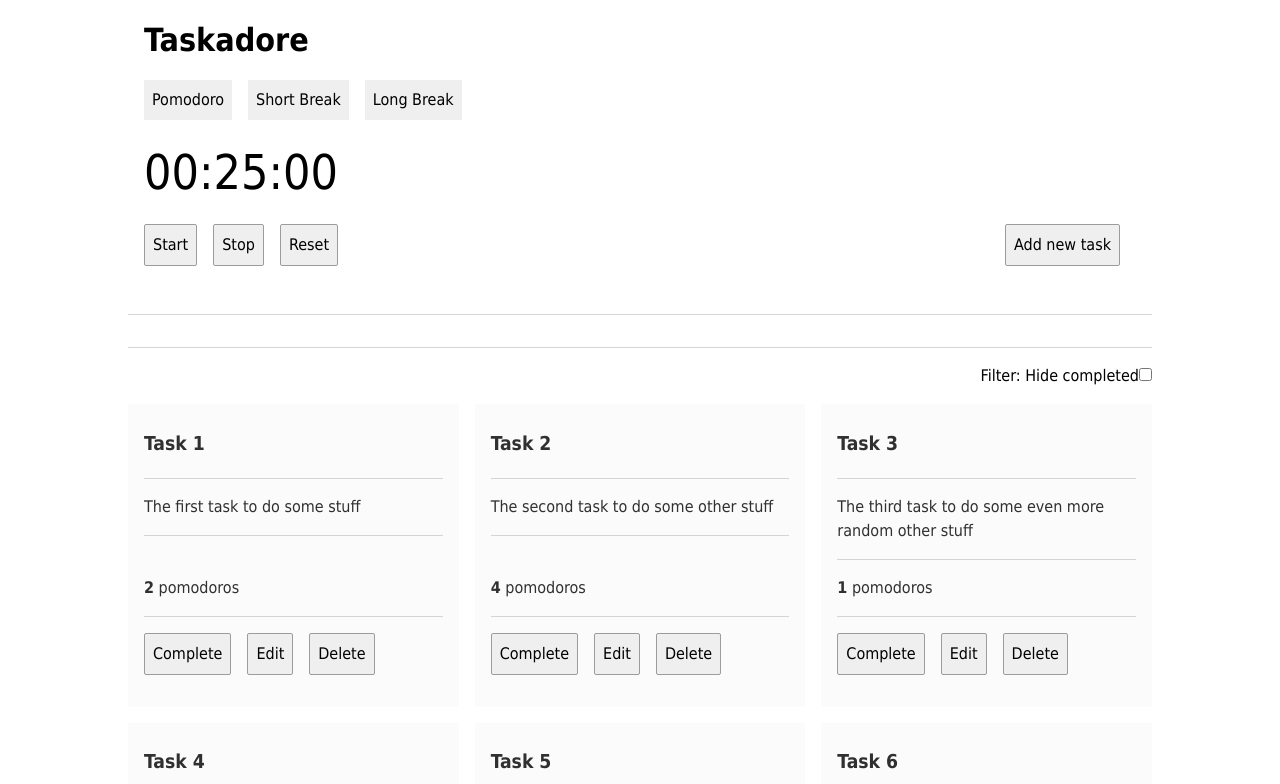
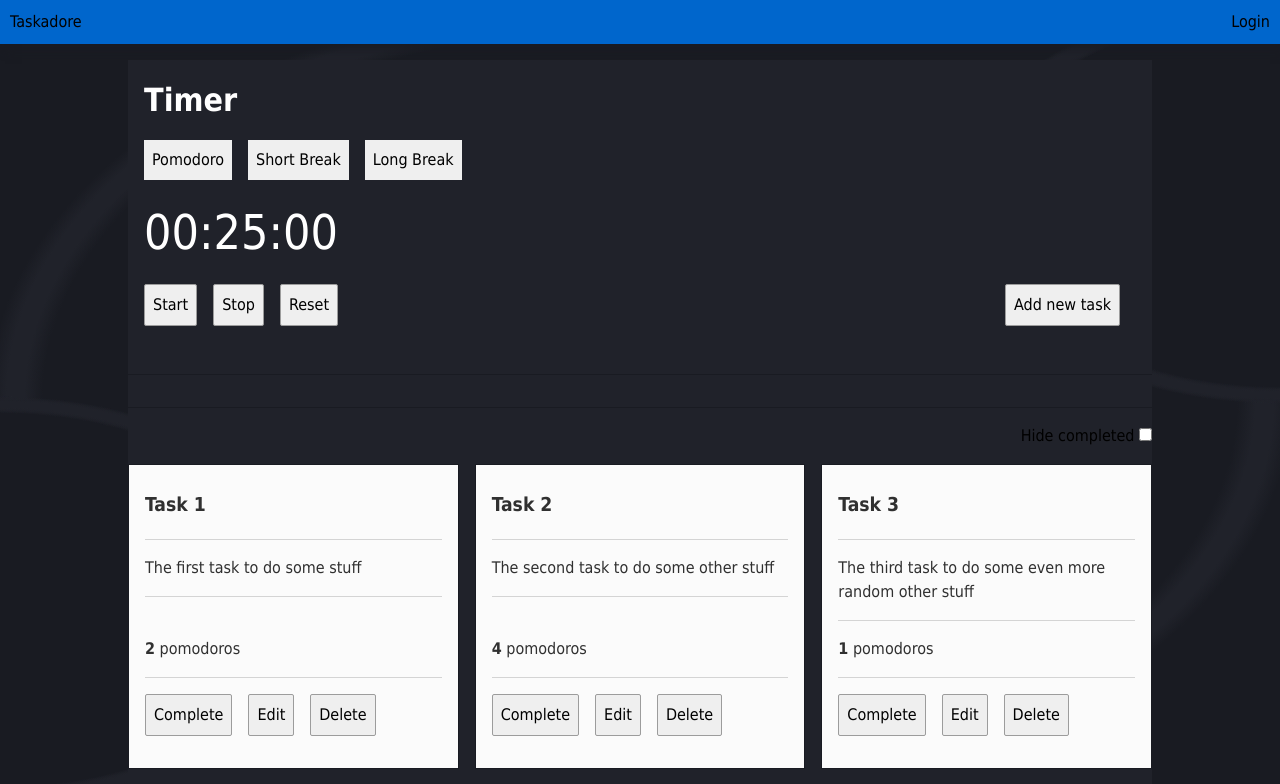
Before and after one commit to helirose/taskadore, a Vue app: page / in a window 1280 px wide. Shown: the top 784 px of the page. Built offline with nearby package versions, Linux system fonts and the light colour scheme.

Commit message:
update 07-11

```diff
--- a/package.json
+++ b/package.json
@@ -9,6 +9,7 @@
     "preview": "vite preview"
   },
   "dependencies": {
+    "firebase": "^10.2.0",
     "vue": "^3.2.47"
   },
   "devDependencies": {
--- a/src/App.vue
+++ b/src/App.vue
@@ -95,9 +95,17 @@ function check(event) {
 </script>
 
 <template>
+  <header>
+    <span class="logo">Taskadore</span>
+    <nav>
+        <ul>
+          <li>Login</li>
+        </ul>
+      </nav>
+  </header>
   <div id="grid">
     <div id="info-block">
-      <h1>Taskadore</h1>
+      <h1>Timer</h1>
       <Timer class="timer" />
       <button class="action-btn" @click="showNewTaskToggle()">{{ showTaskText }}</button>
     </div>
@@ -106,8 +114,7 @@ function check(event) {
     </div>
     <div id="task-actions">
       <form>
-        Filter:
-        <label for="filterCompleted">Hide completed</label>
+        <label for="filterCompleted">Hide completed </label>
         <input name="filterCompleted" v-model="filters" type="checkbox" value="filterCompleted" @change="check($event)" />
       </form>
     </div>
@@ -116,12 +123,38 @@ function check(event) {
 </template>
 
 <style>
+  header {
+    width: 100%;
+    padding: 10px;
+    background: #0066CC;
+    box-shadow: 5px 5px 10px #191b22;
+    color: #000000;
+    margin-bottom: 1em;
+    display: flex;
+  }
+
+  header span {
+    flex: 0 0 50%;
+  }
+
+  nav {
+    flex: 1 0 50%;
+    text-align: right;
+  }
+
+  nav ul, nav ul li {
+    margin: 0;
+    text-indent: 0;
+    list-style-type: none;
+  }
+
   #info-block, #new-task-block {
     grid-column-start: 1;
     grid-column-end: 4;
     padding: 1em;
     display: flex;
     flex-wrap: wrap;
+    color: #ffffff;
   }
 
   #info-block {
@@ -141,8 +174,8 @@ function check(event) {
   }
 
   #new-task-block {
-    border-top: 1px solid #d4d4d4;
-    border-bottom: 1px solid #d4d4d4;
+    border-top: 1px solid #191b22;
+    border-bottom: 1px solid #191b22;
     justify-content: space-around;
     grid-row-start: 2;
     grid-column-start: 1;
--- a/src/components/Task.vue
+++ b/src/components/Task.vue
@@ -30,6 +30,7 @@ const props = defineProps({
 <style scoped>
 .taskCard {
     background: #fbfbfb;
+    border: 1px solid #191b22;
     color: #303030;
     text-align: left;
     padding: 1em;
@@ -75,4 +76,6 @@ const props = defineProps({
 }
 
 
+
+
 </style>
--- a/src/main.js
+++ b/src/main.js
@@ -3,4 +3,24 @@ import './reset.css'
 import './style.css'
 import App from './App.vue'
 
+// Firebase
+import { initializeApp } from "firebase/app";
+import { getAuth } from "firebase/auth";
+import { getFirestore } from 'firebase/firestore/lite';
+
+// https://firebase.google.com/docs/web/setup#available-libraries
+// Your web app's Firebase configuration
+const firebaseConfig = {
+  apiKey: "AIzaSyAxecZSofon7FX0neiLbrUeEx0lUbPlQQU",
+  authDomain: "taskadore.firebaseapp.com",
+  projectId: "taskadore",
+  storageBucket: "taskadore.appspot.com",
+  messagingSenderId: "155980526962",
+  appId: "1:155980526962:web:09b3443eb2342bd62599eb"
+};
+// Initialize Firebase
+const app = initializeApp(firebaseConfig);
+const db = getFirestore(app);
+const auth = getAuth(app);
+
 createApp(App).mount('#app')
--- a/src/style.css
+++ b/src/style.css
@@ -1,5 +1,18 @@
 body {
   font-family: tahoma;
+  --s: 50px;
+  --c: #191b22;
+  --_s: calc(2*var(--s)) calc(2*var(--s));
+  --_g: 35.36% 35.36% at;
+  --_c: #0000 66%,#20222a 68% 70%,#0000 72%;
+  background:
+    radial-gradient(var(--_g) 100% 25%,var(--_c)) var(--s) var(--s)/var(--_s),
+    radial-gradient(var(--_g) 0 75%,var(--_c)) var(--s) var(--s)/var(--_s),
+    radial-gradient(var(--_g) 100% 25%,var(--_c)) 0 0/var(--_s),
+    radial-gradient(var(--_g) 0 75%,var(--_c)) 0 0/var(--_s),
+    repeating-conic-gradient(var(--c) 0 25%,#0000 0 50%) 0 0/var(--_s),
+    radial-gradient(var(--_c)) 0 calc(var(--s)/2)/var(--s) var(--s) var(--c);
+  background-attachment: fixed;
 }
 
 #app {
@@ -13,4 +26,5 @@ body {
   column-gap: 1em;
   row-gap: 1em;
   margin: 0 auto;
+  background: #20222a;
 }
```
Also changed, not shown: 1 other file (tests, documents, lock files or other folders).
